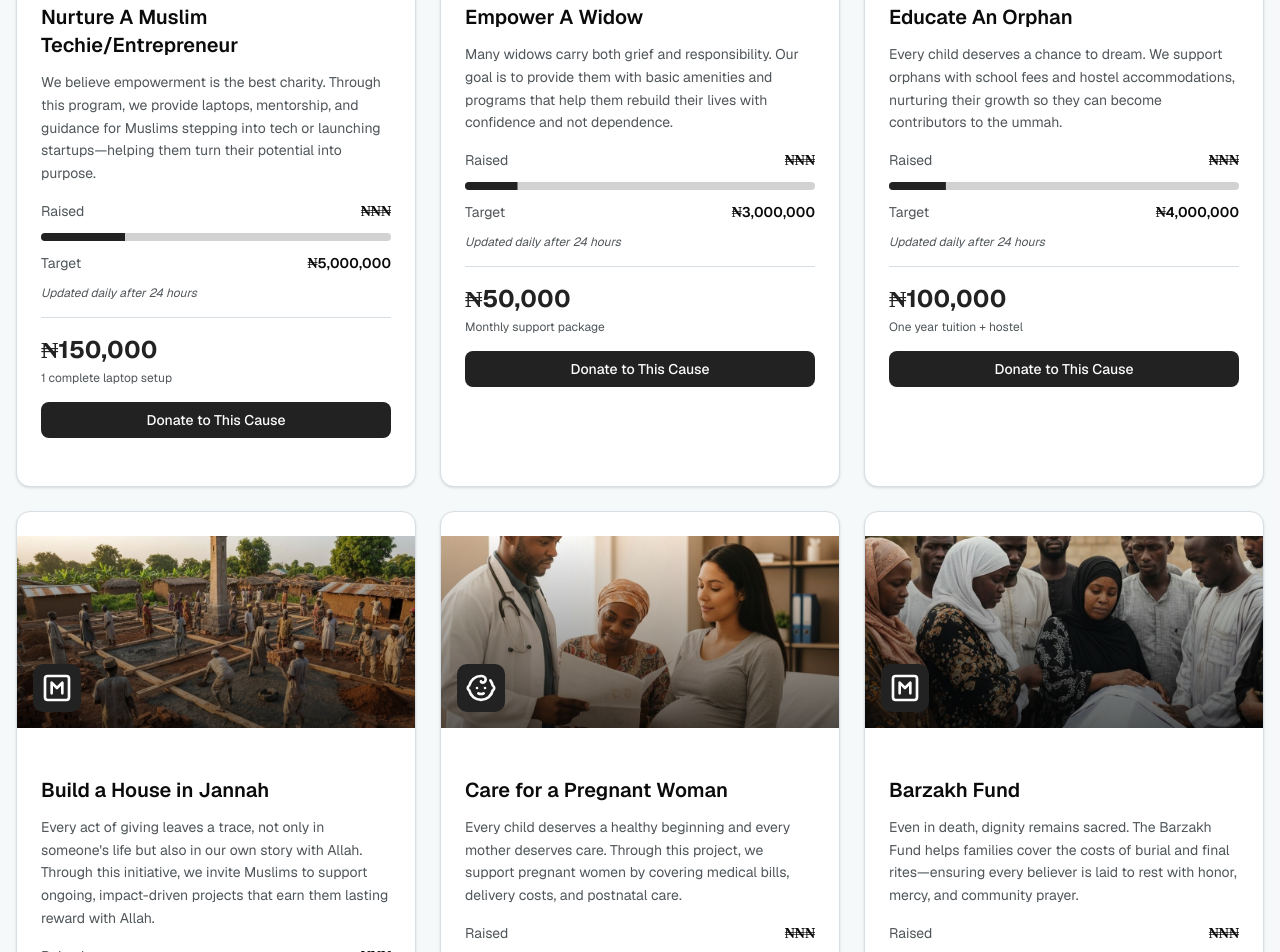
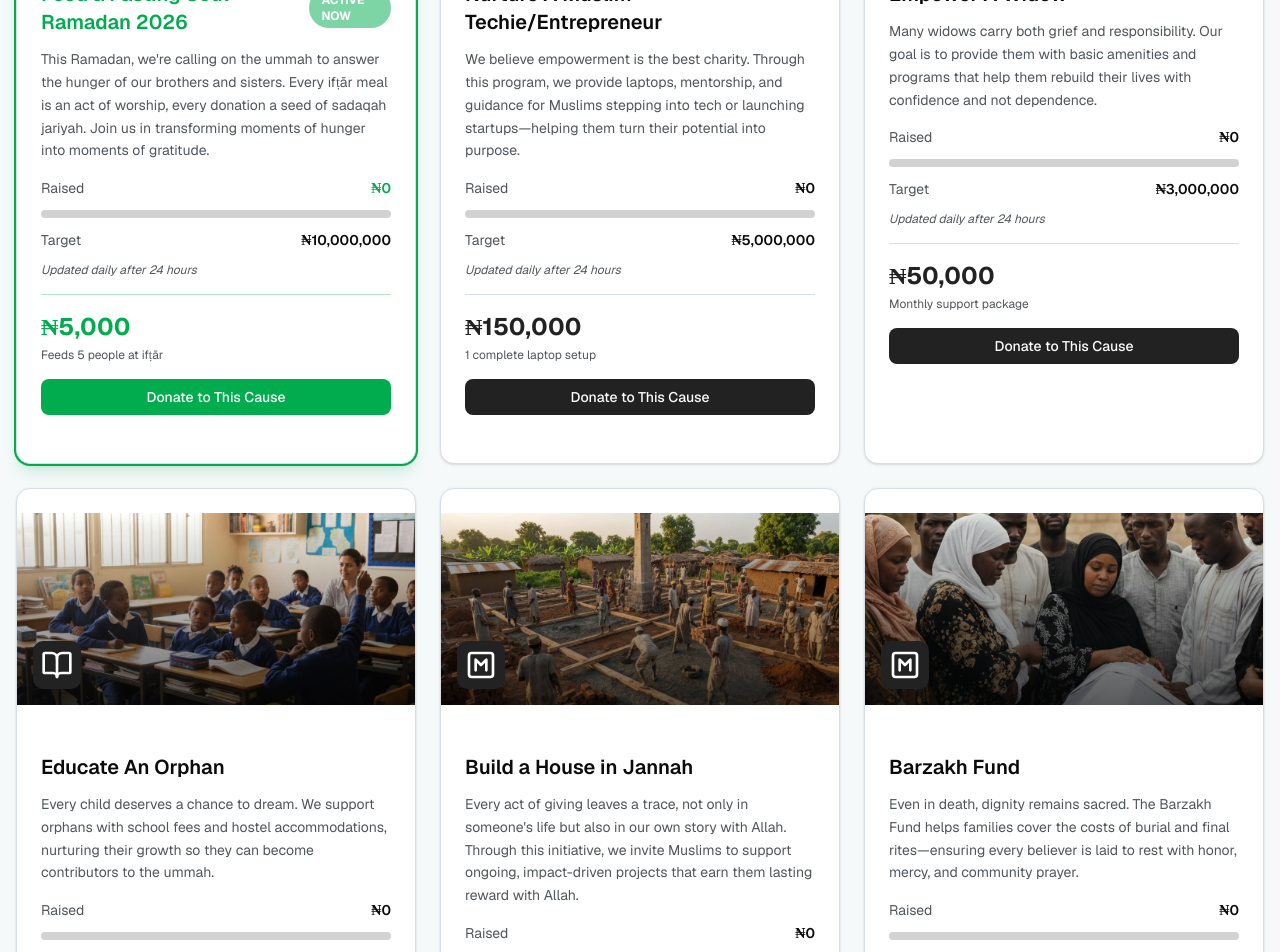
Before and after one commit to Qasim-Rokeeb/Barakah-Oasis-v2, a Next.js app: page / in a window 1280 px wide. Shown: the part 3520-4472 px from the top of the page. Built offline with nearby package versions, Linux system fonts and the light colour scheme.

Commit message:
updated account number and styling

```diff
--- a/app/page.tsx
+++ b/app/page.tsx
@@ -357,25 +357,36 @@ export default function Home() {
               </p>
               <div className="grid gap-6 grid-cols-1 w-full max-w-2xl mx-auto px-0">
                 <ProgramCard
-                  icon={<Heart className="h-8 w-8" />}
-                  title="Feed a Fasting Soul - Ramadan 2025"
-                  description="This Ramadan, we're calling on the ummah to answer the hunger of our brothers and sisters. Every ifṭār meal is an act of worship, every donation a seed of sadaqah jariyah. Join us in transforming moments of hunger into moments of gratitude."
-                  amount="₦5,000"
-                  impact="Feeds 10 people at ifṭār"
-                  imageUrl="/ramadan-iftar-family-meal-muslim-africa-sharing.jpg"
+                  icon={<Baby className="h-8 w-8" />}
+                  title="Care for a Pregnant Woman"
+                  description="Every child deserves a healthy beginning and every mother deserves care. Through this project, we support pregnant women by covering medical bills, delivery costs, and postnatal care."
+                  amount="₦75,000"
+                  impact="Full maternity support"
+                  imageUrl="/pregnant-woman-healthcare-muslim-africa-maternity.jpg"
                   raised={0}
-                  target={10000000}
+                  target={2500000}
                   status="ongoing"
                 />
               </div>
             </div>
 
             <div>
-              <h3 className="text-2xl font-bold mb-6 text-center">Future Projects</h3>
+              <h3 className="text-2xl font-bold mb-6 text-center">Active Projects</h3>
               <p className="text-center text-muted-foreground mb-8 max-w-2xl mx-auto">
                 Building lasting impact through programs designed to empower and uplift our community.
               </p>
               <div className="grid gap-4 sm:gap-6 grid-cols-1 sm:grid-cols-2 lg:grid-cols-3">
+                <ProgramCard
+                  icon={<Heart className="h-8 w-8" />}
+                  title="Feed a Fasting Soul - Ramadan 2026"
+                  description="This Ramadan, we're calling on the ummah to answer the hunger of our brothers and sisters. Every ifṭār meal is an act of worship, every donation a seed of sadaqah jariyah. Join us in transforming moments of hunger into moments of gratitude."
+                  amount="₦5,000"
+                  impact="Feeds 5 people at ifṭār"
+                  imageUrl="/ramadan-iftar-family-meal-muslim-africa-sharing.jpg"
+                  raised={0}
+                  target={10000000}
+                  status="ongoing"
+                />
                 <ProgramCard
                   icon={<Laptop className="h-8 w-8" />}
                   title="Nurture A Muslim Techie/Entrepreneur"
@@ -383,9 +394,9 @@ export default function Home() {
                   amount="₦150,000"
                   impact="1 complete laptop setup"
                   imageUrl="/techie-laptop-muslim-africa-entrepreneur-startup.jpg"
-                  raised={1200000}
+                  raised={0}
                   target={5000000}
-                  status="future"
+                  status="active"
                 />
                 <ProgramCard
                   icon={<Smile className="h-8 w-8" />}
@@ -394,9 +405,9 @@ export default function Home() {
                   amount="₦50,000"
                   impact="Monthly support package"
                   imageUrl="/widow-empowerment-muslim-africa-support-community.jpg"
-                  raised={450000}
+                  raised={0}
                   target={3000000}
-                  status="future"
+                  status="active"
                 />
                 <ProgramCard
                   icon={<BookOpen className="h-8 w-8" />}
@@ -405,9 +416,9 @@ export default function Home() {
                   amount="₦100,000"
                   impact="One year tuition + hostel"
                   imageUrl="/orphan-education-muslim-africa-schooling.jpg"
-                  raised={650000}
+                  raised={0}
                   target={4000000}
-                  status="future"
+                  status="active"
                 />
                 <ProgramCard
                   icon={<Mosque className="h-8 w-8" />}
@@ -416,20 +427,9 @@ export default function Home() {
                   amount="₦500,000"
                   impact="Ongoing sadaqah jariyah"
                   imageUrl="/mosque-under-construction-africa-building-islamic.jpg"
-                  raised={2500000}
+                  raised={0}
                   target={10000000}
-                  status="future"
-                />
-                <ProgramCard
-                  icon={<Baby className="h-8 w-8" />}
-                  title="Care for a Pregnant Woman"
-                  description="Every child deserves a healthy beginning and every mother deserves care. Through this project, we support pregnant women by covering medical bills, delivery costs, and postnatal care."
-                  amount="₦75,000"
-                  impact="Full maternity support"
-                  imageUrl="/pregnant-woman-healthcare-muslim-africa-maternity.jpg"
-                  raised={320000}
-                  target={2500000}
-                  status="future"
+                  status="active"
                 />
                 <ProgramCard
                   icon={<Mosque className="h-8 w-8" />}
@@ -438,9 +438,9 @@ export default function Home() {
                   amount="₦30,000"
                   impact="Dignified burial support"
                   imageUrl="/burial-dignity-muslim-africa-cemetery-funeral-respect.jpg"
-                  raised={180000}
+                  raised={0}
                   target={1500000}
-                  status="future"
+                  status="active"
                 />
               </div>
             </div>
@@ -483,6 +483,17 @@ export default function Home() {
                   imageUrl="/student-studying-ramadan-muslim-africa-education.jpg"
                   raised={950000}
                   target={2000000}
+                  status="completed"
+                />
+                <ProgramCard
+                  icon={<Smile className="h-8 w-8" />}
+                  title="Empower A Widow - 2024"
+                  description="We supported widows with basic amenities and programs that helped them rebuild their lives with confidence and not dependence."
+                  amount="₦50,000"
+                  impact="Monthly support package"
+                  imageUrl="/widow-empowerment-muslim-africa-support-community.jpg"
+                  raised={450000}
+                  target={450000}
                   status="completed"
                 />
               </div>
--- a/components/donation-form.tsx
+++ b/components/donation-form.tsx
@@ -116,17 +116,17 @@ export function DonationForm() {
           <div className="bg-muted/50 rounded-lg p-4 space-y-3">
             <div>
               <p className="text-xs text-muted-foreground mb-1">Bank Name</p>
-              <p className="font-semibold">First Bank of Nigeria</p>
+              <p className="font-semibold">Moniepoint</p>
             </div>
             <div>
               <p className="text-xs text-muted-foreground mb-1">Account Name</p>
-              <p className="font-semibold">Barakah Oasis Foundation</p>
+              <p className="font-semibold">Haroon Nafeesah</p>
             </div>
             <div>
               <p className="text-xs text-muted-foreground mb-1">Account Number</p>
               <div className="flex items-center justify-between bg-background rounded-md p-3 border">
-                <p className="font-semibold text-lg">1234567890</p>
-                <Button size="sm" variant="ghost" onClick={() => copyToClipboard("1234567890")} className="h-8 w-8 p-0">
+                <p className="font-semibold text-lg">8181429211</p>
+                <Button size="sm" variant="ghost" onClick={() => copyToClipboard("8181429211")} className="h-8 w-8 p-0">
                   {copiedAccount ? <Check className="h-4 w-4 text-green-600" /> : <Copy className="h-4 w-4" />}
                 </Button>
               </div>
@@ -137,8 +137,8 @@ export function DonationForm() {
           <div className="bg-accent/50 rounded-lg p-4 text-sm text-muted-foreground">
             <p className="leading-relaxed">
               After completing your transfer, please send your payment confirmation to{" "}
-              <span className="font-medium text-foreground">donations@barakahoasis.org</span> or WhatsApp us at{" "}
-              <span className="font-medium text-foreground">+234 800 123 4567</span>
+              <span className="font-medium text-foreground">barakahoasis@gmail.com</span> or WhatsApp us at{" "}
+              <span className="font-medium text-foreground">+234 903 550 1084</span>
             </p>
           </div>
 
```
